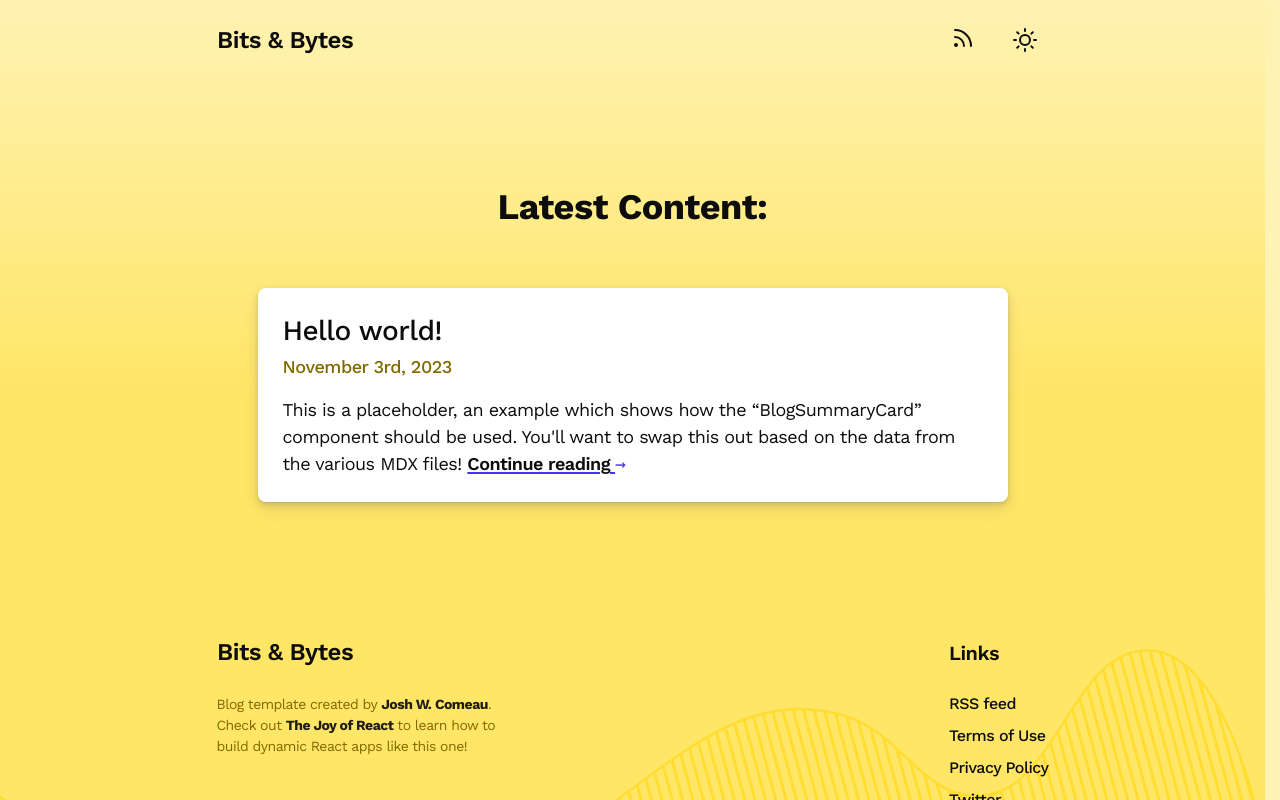
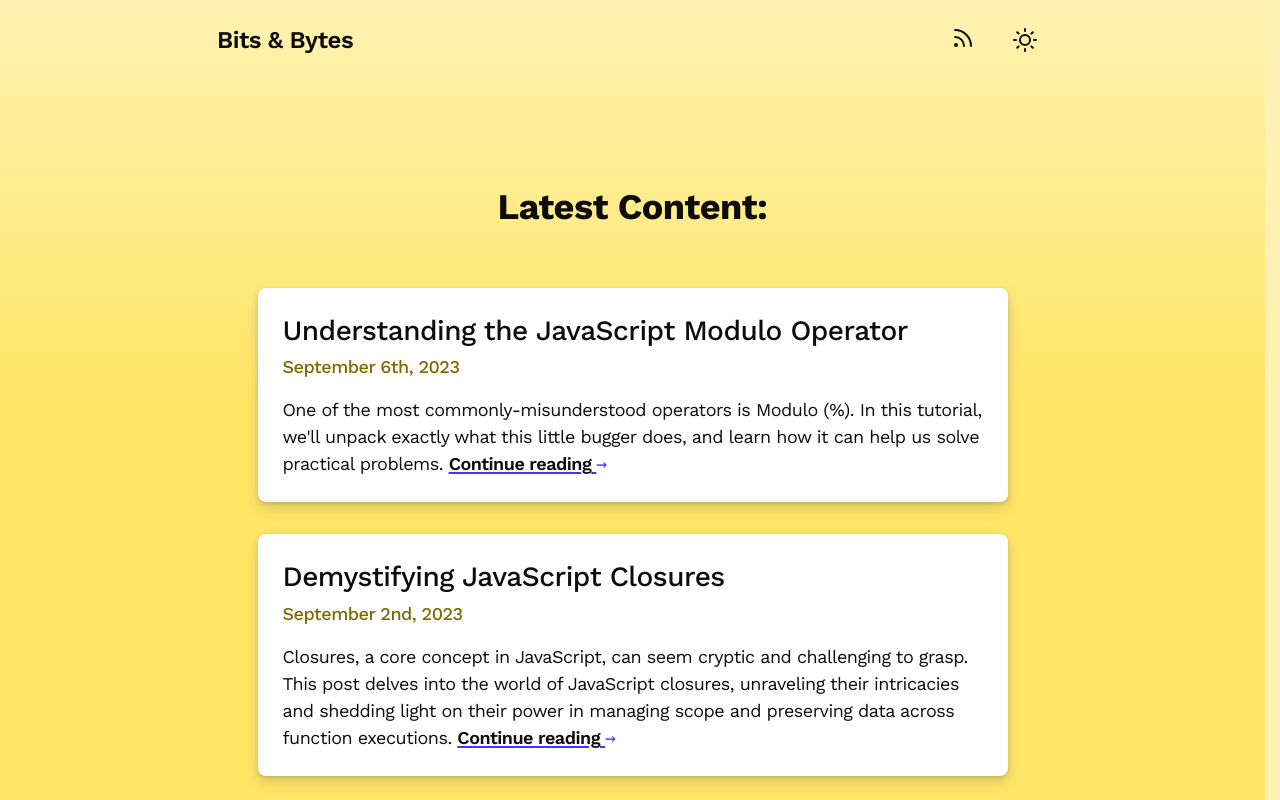
Before and after one commit to joy-of-react/project-blog, a Next.js app: page / in a window 1280 px wide. Shown: the top 800 px of the page. Built offline with nearby package versions, Linux system fonts and the light colour scheme; a web font is replaced by a local one.

Commit message:
Homepage list of posts

```diff
--- a/src/app/page.js
+++ b/src/app/page.js
@@ -1,23 +1,20 @@
 import React from 'react';
 
 import BlogSummaryCard from '@/components/BlogSummaryCard';
+import { getBlogPostList } from '@/helpers/file-helpers';
 
 import styles from './homepage.module.css';
 
-function Home() {
+async function Home() {
+  const blogPosts = await getBlogPostList();
+
   return (
     <div className={styles.wrapper}>
-      <h1 className={styles.mainHeading}>
-        Latest Content:
-      </h1>
+      <h1 className={styles.mainHeading}>Latest Content:</h1>
 
-      {/* TODO: Iterate over the data read from the file system! */}
-      <BlogSummaryCard
-        slug="example"
-        title="Hello world!"
-        abstract="This is a placeholder, an example which shows how the “BlogSummaryCard” component should be used. You'll want to swap this out based on the data from the various MDX files!"
-        publishedOn={new Date()}
-      />
+      {blogPosts.map((blogPost) => {
+        return <BlogSummaryCard key={blogPost.slug} {...blogPost} />;
+      })}
     </div>
   );
 }
```
